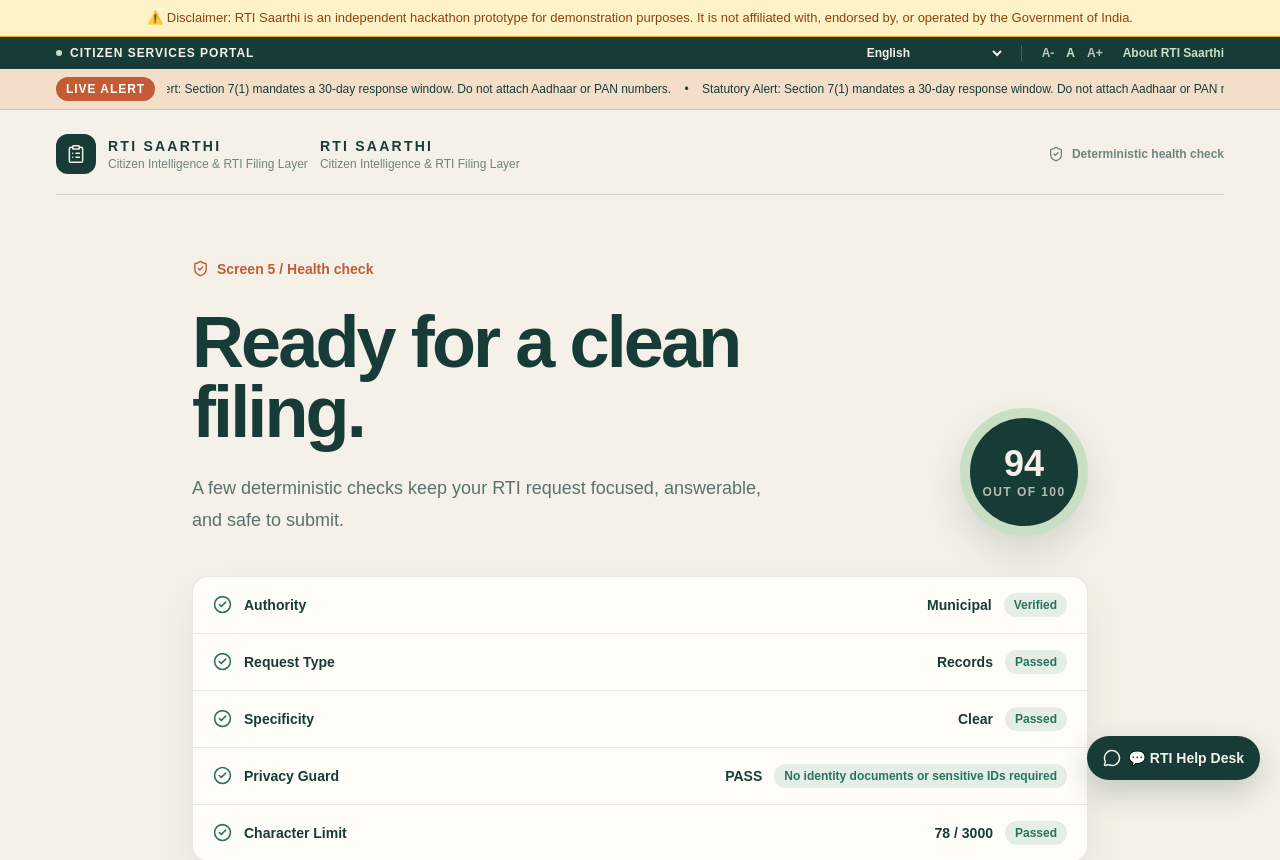
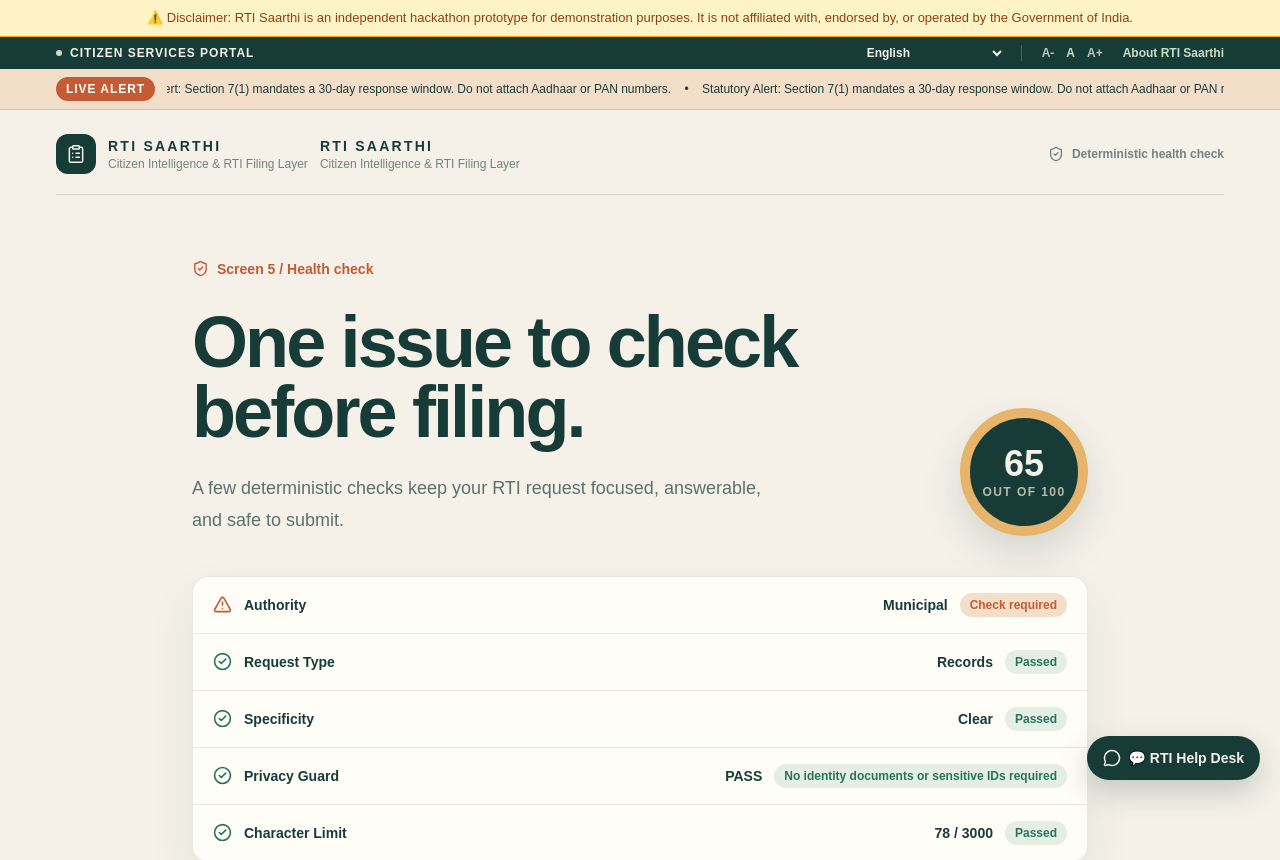
Before and after one commit to mohit-saini-dev/RTI-Saarthi, a Next.js app: page /health-check in a window 1280 px wide. Shown: the top 860 px of the page. Built offline with nearby package versions, Linux system fonts and the light colour scheme.

Commit message:
fix: warn before central RTI filing

```diff
--- a/src/app/api/analyze/route.ts
+++ b/src/app/api/analyze/route.ts
@@ -27,6 +27,7 @@
     jurisdictionWarning: preset.jurisdiction !== "Central",
     betterGrievanceRoute: preset.route,
     grievanceUrl: preset.url,
+    healthScore: preset.jurisdiction === "Central" ? defaultUniversalState.healthScore : 65,
     characterCount: query.length,
     usedFallback: true,
   };
@@ -58,6 +59,8 @@
   );
   const authorityReason = stringValue(result.authorityReason, suitabilityReason);
 
+  const healthScore = scoreValue(result.healthScore, fallback.healthScore);
+
   return {
     ...fallback,
     question: query.trim(),
@@ -74,7 +77,7 @@
     authorityConfidence: scoreValue(result.authorityConfidence, fallback.authorityConfidence),
     betterGrievanceRoute: stringValue(result.betterGrievanceRoute, fallback.betterGrievanceRoute),
     grievanceUrl: stringValue(result.grievanceUrl, fallback.grievanceUrl),
-    healthScore: scoreValue(result.healthScore, fallback.healthScore),
+    healthScore: jurisdiction === "Central" ? healthScore : Math.min(healthScore, 65),
     privacyGuard: stringValue(result.privacyGuard, fallback.privacyGuard),
     characterCount: query.length,
     usedFallback: false,
--- a/src/app/health-check/page.tsx
+++ b/src/app/health-check/page.tsx
@@ -1,6 +1,6 @@
 "use client";
 
-import { ArrowRight, CheckCircle2, ClipboardList, ShieldCheck } from "lucide-react";
+import { ArrowRight, CheckCircle2, ClipboardList, ShieldCheck, TriangleAlert } from "lucide-react";
 import Link from "next/link";
 import { useEffect, useState } from "react";
 import { defaultUniversalState, type RtiState } from "@/src/lib/types";
@@ -13,12 +13,13 @@
 
     return () => window.clearTimeout(updateState);
   }, []);
+  const healthScore = state.jurisdictionWarning ? Math.min(state.healthScore, 65) : state.healthScore;
   const checks = [
-    { label: "Authority", value: state.jurisdiction, detail: "Verified" },
-    { label: "Request Type", value: "Records", detail: "Passed" },
-    { label: "Specificity", value: "Clear", detail: "Passed" },
-    { label: "Privacy Guard", value: "PASS", detail: state.privacyGuard },
-    { label: "Character Limit", value: `${state.characterCount} / 3000`, detail: "Passed" },
+    { label: "Authority", value: state.jurisdiction, detail: state.jurisdictionWarning ? "Check required" : "Verified", warning: state.jurisdictionWarning },
+    { label: "Request Type", value: "Records", detail: "Passed", warning: false },
+    { label: "Specificity", value: "Clear", detail: "Passed", warning: false },
+    { label: "Privacy Guard", value: "PASS", detail: state.privacyGuard, warning: false },
+    { label: "Character Limit", value: `${state.characterCount} / 3000`, detail: "Passed", warning: false },
   ];
   return (
     <main className="min-h-screen overflow-hidden bg-[#f5f1e8] text-[#173c38]">
@@ -35,21 +36,21 @@
         <section className="mx-auto flex w-full max-w-4xl flex-1 flex-col justify-center py-12 lg:py-16">
           <div className="mb-7 flex items-center gap-2 text-sm font-semibold text-[#c45b35]"><ShieldCheck size={17} /> Screen 5 / Health check</div>
           <div className="flex flex-col gap-7 sm:flex-row sm:items-end sm:justify-between">
-            <div><h1 className="max-w-2xl text-5xl leading-[0.98] font-semibold tracking-[-0.04em] sm:text-7xl">Ready for a clean filing.</h1><p className="mt-6 max-w-xl text-lg leading-8 text-[#173c38]/70">A few deterministic checks keep your RTI request focused, answerable, and safe to submit.</p></div>
-            <div className="flex size-32 shrink-0 flex-col items-center justify-center rounded-full border-[10px] border-[#c8dfc3] bg-[#173c38] text-[#f5f1e8] shadow-[0_18px_40px_rgba(23,60,56,0.15)]"><span className="text-4xl font-semibold">{state.healthScore}</span><span className="text-xs font-bold tracking-[0.12em] uppercase opacity-70">out of 100</span></div>
+            <div><h1 className="max-w-2xl text-5xl leading-[0.98] font-semibold tracking-[-0.04em] sm:text-7xl">{state.jurisdictionWarning ? "One issue to check before filing." : "Ready for a clean filing."}</h1><p className="mt-6 max-w-xl text-lg leading-8 text-[#173c38]/70">A few deterministic checks keep your RTI request focused, answerable, and safe to submit.</p></div>
+            <div className={`flex size-32 shrink-0 flex-col items-center justify-center rounded-full border-[10px] bg-[#173c38] text-[#f5f1e8] shadow-[0_18px_40px_rgba(23,60,56,0.15)] ${state.jurisdictionWarning ? "border-[#e6b46b]" : "border-[#c8dfc3]"}`}><span className="text-4xl font-semibold">{healthScore}</span><span className="text-xs font-bold tracking-[0.12em] uppercase opacity-70">out of 100</span></div>
           </div>
 
           <div className="mt-10 overflow-hidden rounded-2xl border border-[#173c38]/10 bg-[#fffdf8] shadow-[0_20px_45px_rgba(23,60,56,0.08)]">
             {checks.map((check, index) => (
               <div key={check.label} className={`flex flex-col gap-2 px-5 py-4 sm:flex-row sm:items-center sm:justify-between sm:gap-5 ${index > 0 ? "border-t border-[#173c38]/10" : ""}`}>
-                <div className="flex items-center gap-3"><CheckCircle2 className="shrink-0 text-[#27745e]" size={19} /><p className="text-sm font-bold">{check.label}</p></div>
-                <div className="flex items-center gap-3 pl-8 sm:pl-0"><span className="text-sm font-semibold">{check.value}</span><span className="rounded-full bg-[#e5eee4] px-2.5 py-1 text-xs font-bold text-[#27745e]">{check.detail}</span></div>
+                <div className="flex items-center gap-3">{check.warning ? <TriangleAlert className="shrink-0 text-[#c45b35]" size={19} /> : <CheckCircle2 className="shrink-0 text-[#27745e]" size={19} />}<p className="text-sm font-bold">{check.label}</p></div>
+                <div className="flex items-center gap-3 pl-8 sm:pl-0"><span className="text-sm font-semibold">{check.value}</span><span className={`rounded-full px-2.5 py-1 text-xs font-bold ${check.warning ? "bg-[#f3dfc9] text-[#c45b35]" : "bg-[#e5eee4] text-[#27745e]"}`}>{check.detail}</span></div>
               </div>
             ))}
           </div>
 
           <div className="mt-4 flex items-start gap-3 rounded-2xl bg-[#f3dfc9] px-5 py-4 text-sm leading-6 text-[#173c38]/80"><ShieldCheck className="mt-0.5 shrink-0 text-[#c45b35]" size={18} /><p><strong className="font-bold text-[#173c38]">Privacy reminder:</strong> No identity documents are needed. Do not upload your Aadhaar or PAN.</p></div>
-          <div className={`mt-4 flex flex-col gap-4 rounded-2xl border px-5 py-4 sm:flex-row sm:items-center sm:justify-between ${state.jurisdictionWarning ? "border-[#c45b35]/35 bg-[#f3dfc9]" : "border-[#27745e]/25 bg-[#e5eee4]"}`}><div><p className={`text-xs font-bold tracking-[0.12em] uppercase ${state.jurisdictionWarning ? "text-[#c45b35]" : "text-[#27745e]"}`}>Jurisdiction shield</p>{state.jurisdictionWarning ? <p className="mt-1 font-bold">WARN <span className="font-normal text-[#173c38]/65">This is a State/Municipal subject — the Central RTI Online portal only handles Central authorities.</span></p> : <p className="mt-1 font-bold">PASS <span className="font-normal text-[#173c38]/65">(Central subject)</span></p>}</div><Link href="/review" className="flex min-h-12 items-center justify-center gap-2 rounded-xl bg-[#c45b35] px-5 py-3 text-center text-sm font-bold text-white transition hover:bg-[#a94728]">Review &amp; submit <ArrowRight size={17} /></Link></div>
+          <div className={`mt-4 flex flex-col gap-4 rounded-2xl border px-5 py-4 sm:flex-row sm:items-center sm:justify-between ${state.jurisdictionWarning ? "border-[#c45b35]/35 bg-[#f3dfc9]" : "border-[#27745e]/25 bg-[#e5eee4]"}`}><div><p className={`text-xs font-bold tracking-[0.12em] uppercase ${state.jurisdictionWarning ? "text-[#c45b35]" : "text-[#27745e]"}`}>Jurisdiction shield</p>{state.jurisdictionWarning ? <p className="mt-1 font-bold">WARN <span className="font-normal text-[#173c38]/65">This appears to be a {state.jurisdiction} subject. The Central RTI Online portal handles only Central Government authorities — filing there may result in your application being returned without a refund. File with the relevant {state.jurisdiction} authority or State RTI portal instead.</span></p> : <p className="mt-1 font-bold">PASS <span className="font-normal text-[#173c38]/65">(Central subject)</span></p>}</div><Link href="/review" className="flex min-h-12 items-center justify-center gap-2 rounded-xl bg-[#c45b35] px-5 py-3 text-center text-sm font-bold text-white transition hover:bg-[#a94728]">{state.jurisdictionWarning ? "Continue anyway" : "Review & submit"} <ArrowRight size={17} /></Link></div>
         </section>
       </div>
     </main>
```
